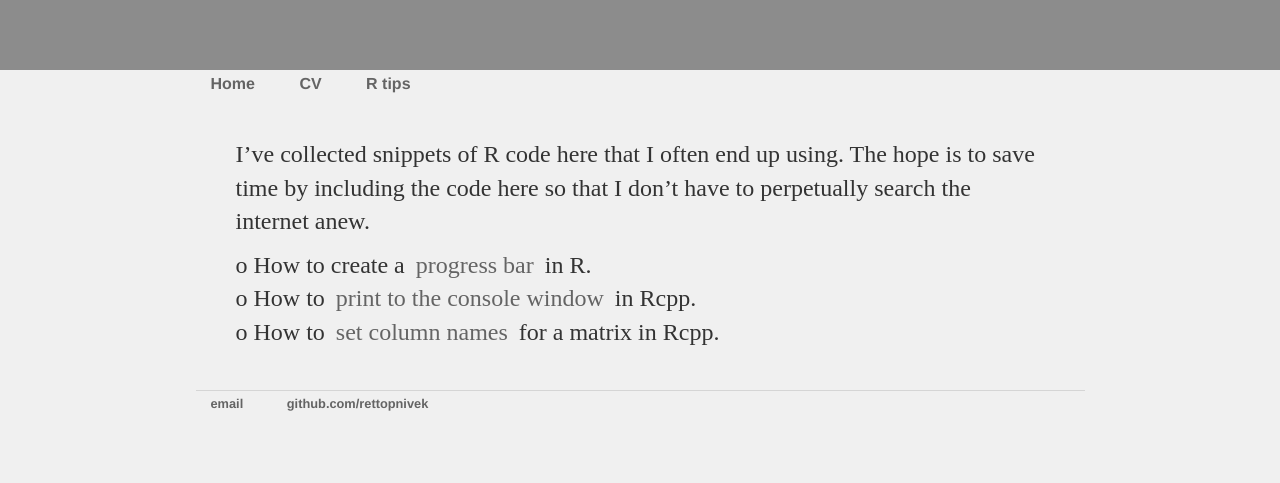
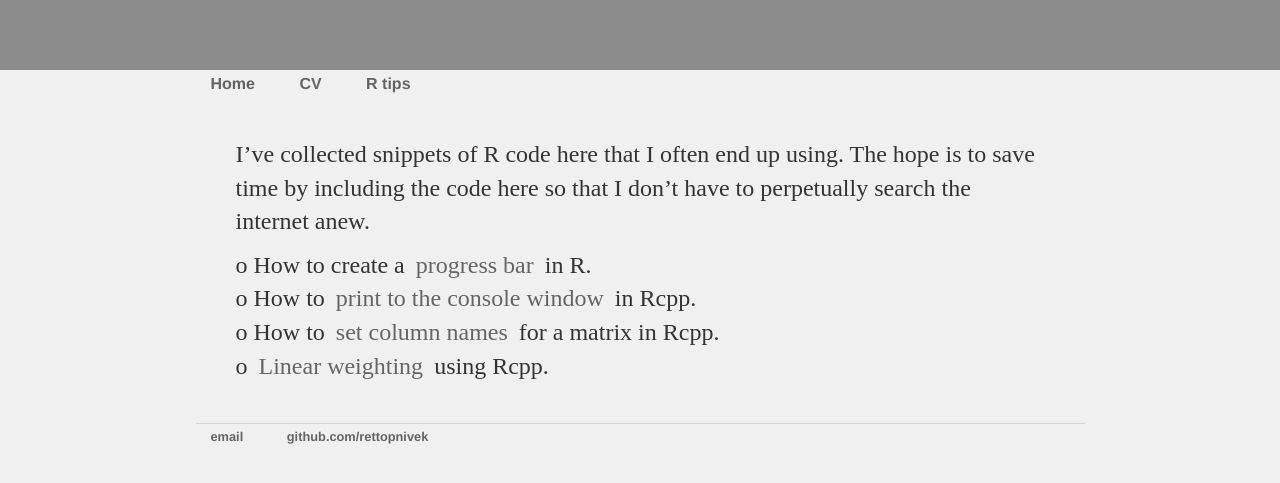
Before and after one commit to rettopnivek/rettopnivek.github.io, a Jekyll site: the page built from r_tips/index.md, in a window 1280 px wide. Shown: the top 483 px of the page. Built offline with Jekyll 4.4.1, drawn with Linux system fonts in a browser that asks for light colours.

Commit message:
Update index.md

```diff
--- a/r_tips/index.md
+++ b/r_tips/index.md
@@ -8,6 +8,7 @@ I've collected snippets of R code here that I often end up using. The hope is to
 o How to create a [progress bar](http://rettopnivek.github.io/pages/Progress_bar.html) in R.
 o How to [print to the console window](http://rettopnivek.github.io/pages/Rcpp_console_print.html) in Rcpp.
 o How to [set column names](http://rettopnivek.github.io/pages/Rcpp_column_names.html) for a matrix in Rcpp.
+o [Linear weighting](http://rettopnivek.github.io/pages/Coef_est.html) using Rcpp.
 
 
 [//]: # (This is an example of a comment)
```
